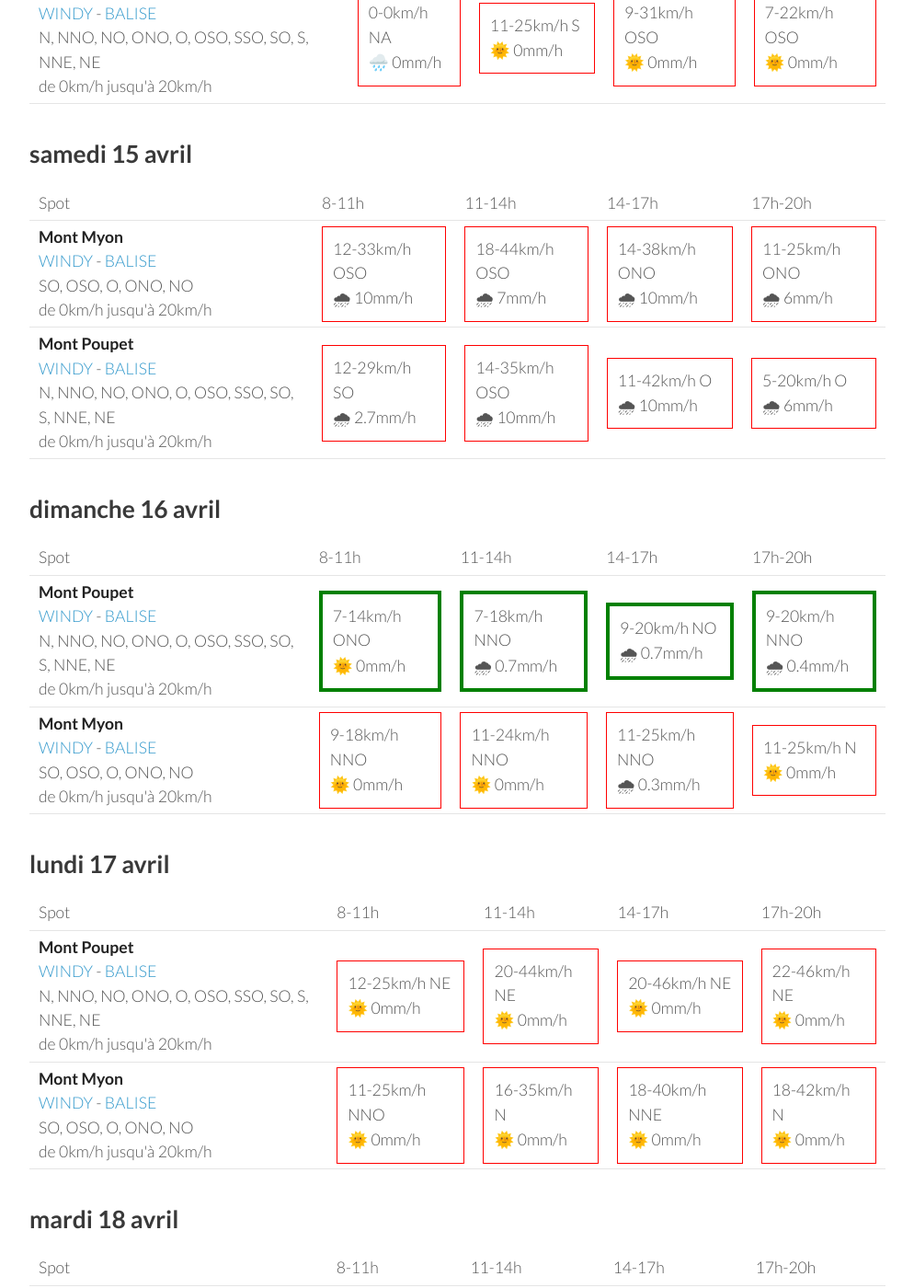
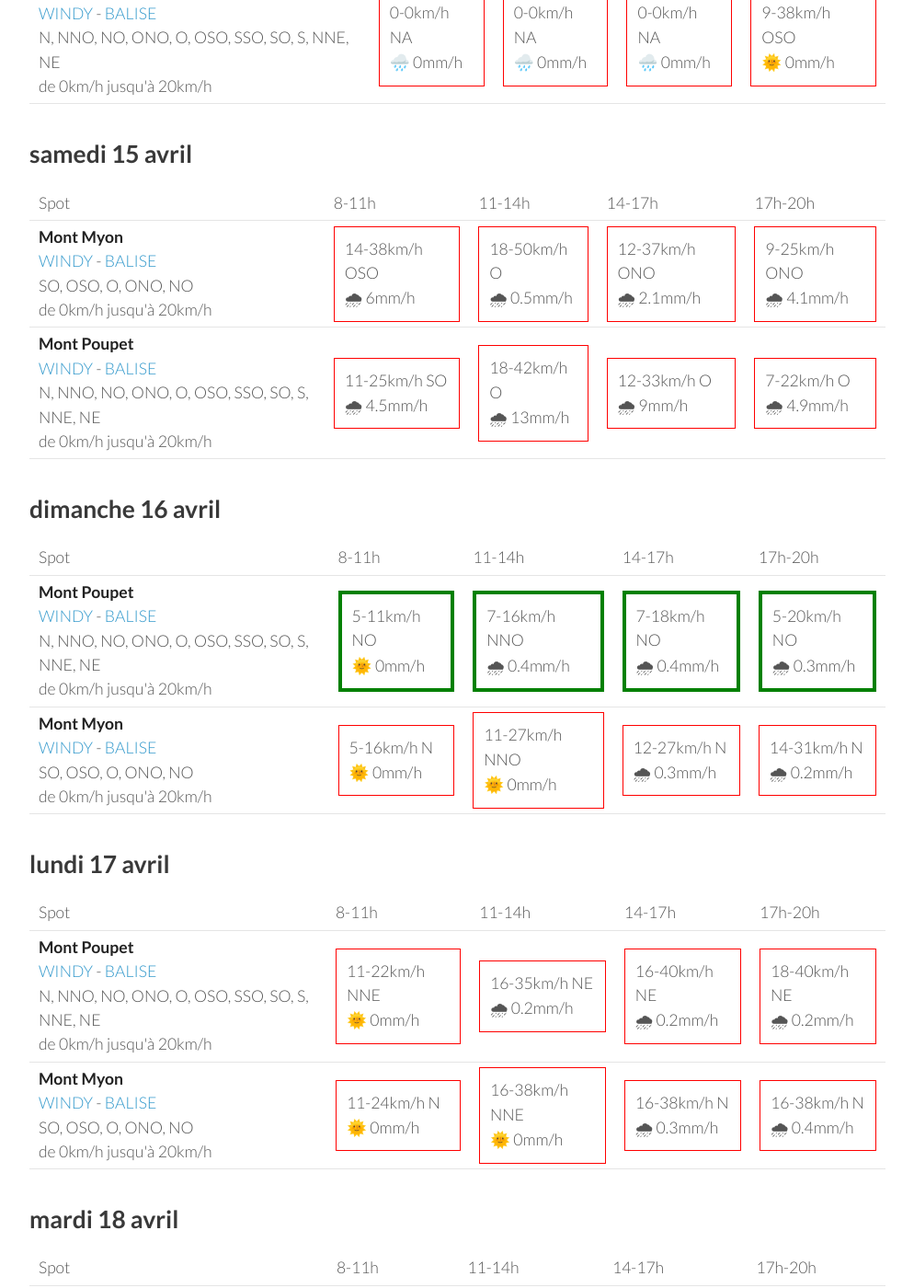
Before and after one commit to parapente-dans-le-nord/parapente-dans-le-nord.github.io, a Jekyll site: the page built from jura.markdown, in a window 1280 px wide and 1400 px high, scrolled down 513 px. Shown: the whole window at 92% size, without its empty margins (26-1020 px from the left). Built offline with Jekyll 4.4.1, drawn with Linux system fonts in a browser that asks for light colours; some of the changed text lies outside the part shown.

Commit message:
update index.markdown

```diff
--- a/jura.markdown
+++ b/jura.markdown
@@ -25,18 +25,18 @@ page mise à jour le vendredi 14 avril 13:20
         <td><strong>Mont Myon</strong><br><a href="https://windy.com/46.331/5.397?45.898,5.394,8,m:eWoagj8">WINDY</a> - <span class=""><a href="http://www.balisemeteo.com/balise.php?idBalise=70">BALISE</a> </span><br> <span class="vent-favorable">SO, OSO, O, ONO, NO</span><br><span class="force-vent">de 0km/h jusqu'à 20km/h</span> </td>
 
             <td><div class="not-flyable"><p>0-0km/h NA</p><p>🌧️ 0mm/h</p></div></td>
-            <td><div class="not-flyable"><p>5-20km/h ESE</p><p>🌞 0mm/h</p></div></td>
-            <td><div class="not-flyable"><p>11-25km/h SO</p><p>🌞 0mm/h</p></div></td>
-            <td><div class="not-flyable"><p>7-31km/h S</p><p>🌞 0.3mm/h</p></div></td>
+            <td><div class="not-flyable"><p>0-0km/h NA</p><p>🌧️ 0mm/h</p></div></td>
+            <td><div class="not-flyable"><p>0-0km/h NA</p><p>🌧️ 0mm/h</p></div></td>
+            <td><div class="not-flyable"><p>9-33km/h SSO</p><p>🌞 0mm/h</p></div></td>
 
     </tr>
 <tr>
         <td><strong>Mont Poupet</strong><br><a href="https://windy.com/46.970/5.876?46.541,5.876,8">WINDY</a> - <span class=""><a href="http://www.balisemeteo.com/balise.php?idBalise=92">BALISE</a> </span><br> <span class="vent-favorable">N, NNO, NO, ONO, O, OSO, SSO, SO, S, NNE, NE</span><br><span class="force-vent">de 0km/h jusqu'à 20km/h</span> </td>
 
             <td><div class="not-flyable"><p>0-0km/h NA</p><p>🌧️ 0mm/h</p></div></td>
-            <td><div class="not-flyable"><p>11-25km/h S</p><p>🌞 0mm/h</p></div></td>
-            <td><div class="not-flyable"><p>9-31km/h OSO</p><p>🌞 0mm/h</p></div></td>
-            <td><div class="not-flyable"><p>7-22km/h OSO</p><p>🌞 0mm/h</p></div></td>
+            <td><div class="not-flyable"><p>0-0km/h NA</p><p>🌧️ 0mm/h</p></div></td>
+            <td><div class="not-flyable"><p>0-0km/h NA</p><p>🌧️ 0mm/h</p></div></td>
+            <td><div class="not-flyable"><p>9-38km/h OSO</p><p>🌞 0mm/h</p></div></td>
 
     </tr>
 
@@ -58,20 +58,20 @@ page mise à jour le vendredi 14 avril 13:20
 <tr>
         <td><strong>Mont Myon</strong><br><a href="https://windy.com/46.331/5.397?45.898,5.394,8,m:eWoagj8">WINDY</a> - <span class=""><a href="http://www.balisemeteo.com/balise.php?idBalise=70">BALISE</a> </span><br> <span class="vent-favorable">SO, OSO, O, ONO, NO</span><br><span class="force-vent">de 0km/h jusqu'à 20km/h</span> </td>
 
-            <td><div class="not-flyable"><p>12-33km/h OSO</p><p>🌧 10mm/h</p></div></td>
-            <td><div class="not-flyable"><p>18-44km/h OSO</p><p>🌧 7mm/h</p></div></td>
-            <td><div class="not-flyable"><p>14-38km/h ONO</p><p>🌧 10mm/h</p></div></td>
-            <td><div class="not-flyable"><p>11-25km/h ONO</p><p>🌧 6mm/h</p></div></td>
+            <td><div class="not-flyable"><p>14-38km/h OSO</p><p>🌧 6mm/h</p></div></td>
+            <td><div class="not-flyable"><p>18-50km/h O</p><p>🌧 0.5mm/h</p></div></td>
+            <td><div class="not-flyable"><p>12-37km/h ONO</p><p>🌧 2.1mm/h</p></div></td>
+            <td><div class="not-flyable"><p>9-25km/h ONO</p><p>🌧 4.1mm/h</p></div></td>
 
 
     </tr>
 <tr>
         <td><strong>Mont Poupet</strong><br><a href="https://windy.com/46.970/5.876?46.541,5.876,8">WINDY</a> - <span class=""><a href="http://www.balisemeteo.com/balise.php?idBalise=92">BALISE</a> </span><br> <span class="vent-favorable">N, NNO, NO, ONO, O, OSO, SSO, SO, S, NNE, NE</span><br><span class="force-vent">de 0km/h jusqu'à 20km/h</span> </td>
 
-            <td><div class="not-flyable"><p>12-29km/h SO</p><p>🌧 2.7mm/h</p></div></td>
-            <td><div class="not-flyable"><p>14-35km/h OSO</p><p>🌧 10mm/h</p></div></td>
-            <td><div class="not-flyable"><p>11-42km/h O</p><p>🌧 10mm/h</p></div></td>
-            <td><div class="not-flyable"><p>5-20km/h O</p><p>🌧 6mm/h</p></div></td>
+            <td><div class="not-flyable"><p>11-25km/h SO</p><p>🌧 4.5mm/h</p></div></td>
+            <td><div class="not-flyable"><p>18-42km/h O</p><p>🌧 13mm/h</p></div></td>
+            <td><div class="not-flyable"><p>12-33km/h O</p><p>🌧 9mm/h</p></div></td>
+            <td><div class="not-flyable"><p>7-22km/h O</p><p>🌧 4.9mm/h</p></div></td>
 
 
     </tr>
@@ -94,20 +94,20 @@ page mise à jour le vendredi 14 avril 13:20
 <tr>
         <td><strong>Mont Poupet</strong><br><a href="https://windy.com/46.970/5.876?46.541,5.876,8">WINDY</a> - <span class=""><a href="http://www.balisemeteo.com/balise.php?idBalise=92">BALISE</a> </span><br> <span class="vent-favorable">N, NNO, NO, ONO, O, OSO, SSO, SO, S, NNE, NE</span><br><span class="force-vent">de 0km/h jusqu'à 20km/h</span> </td>
 
-            <td><div class="flyable"><p>7-14km/h ONO</p><p>🌞 0mm/h</p></div></td>
-            <td><div class="flyable"><p>7-18km/h NNO</p><p>🌧 0.7mm/h</p></div></td>
-            <td><div class="flyable"><p>9-20km/h NO</p><p>🌧 0.7mm/h</p></div></td>
-            <td><div class="flyable"><p>9-20km/h NNO</p><p>🌧 0.4mm/h</p></div></td>
+            <td><div class="flyable"><p>5-11km/h NO</p><p>🌞 0mm/h</p></div></td>
+            <td><div class="flyable"><p>7-16km/h NNO</p><p>🌧 0.4mm/h</p></div></td>
+            <td><div class="flyable"><p>7-18km/h NO</p><p>🌧 0.4mm/h</p></div></td>
+            <td><div class="flyable"><p>5-20km/h NO</p><p>🌧 0.3mm/h</p></div></td>
 
 
     </tr>
 <tr>
         <td><strong>Mont Myon</strong><br><a href="https://windy.com/46.331/5.397?45.898,5.394,8,m:eWoagj8">WINDY</a> - <span class=""><a href="http://www.balisemeteo.com/balise.php?idBalise=70">BALISE</a> </span><br> <span class="vent-favorable">SO, OSO, O, ONO, NO</span><br><span class="force-vent">de 0km/h jusqu'à 20km/h</span> </td>
 
-            <td><div class="not-flyable"><p>9-18km/h NNO</p><p>🌞 0mm/h</p></div></td>
-            <td><div class="not-flyable"><p>11-24km/h NNO</p><p>🌞 0mm/h</p></div></td>
-            <td><div class="not-flyable"><p>11-25km/h NNO</p><p>🌧 0.3mm/h</p></div></td>
-            <td><div class="not-flyable"><p>11-25km/h N</p><p>🌞 0mm/h</p></div></td>
+            <td><div class="not-flyable"><p>5-16km/h N</p><p>🌞 0mm/h</p></div></td>
+            <td><div class="not-flyable"><p>11-27km/h NNO</p><p>🌞 0mm/h</p></div></td>
+            <td><div class="not-flyable"><p>12-27km/h N</p><p>🌧 0.3mm/h</p></div></td>
+            <td><div class="not-flyable"><p>14-31km/h N</p><p>🌧 0.2mm/h</p></div></td>
 
 
     </tr>
@@ -130,20 +130,20 @@ page mise à jour le vendredi 14 avril 13:20
 <tr>
         <td><strong>Mont Poupet</strong><br><a href="https://windy.com/46.970/5.876?46.541,5.876,8">WINDY</a> - <span class=""><a href="http://www.balisemeteo.com/balise.php?idBalise=92">BALISE</a> </span><br> <span class="vent-favorable">N, NNO, NO, ONO, O, OSO, SSO, SO, S, NNE, NE</span><br><span class="force-vent">de 0km/h jusqu'à 20km/h</span> </td>
 
-            <td><div class="not-flyable"><p>12-25km/h NE</p><p>🌞 0mm/h</p></div></td>
-            <td><div class="not-flyable"><p>20-44km/h NE</p><p>🌞 0mm/h</p></div></td>
-            <td><div class="not-flyable"><p>20-46km/h NE</p><p>🌞 0mm/h</p></div></td>
-            <td><div class="not-flyable"><p>22-46km/h NE</p><p>🌞 0mm/h</p></div></td>
+            <td><div class="not-flyable"><p>11-22km/h NNE</p><p>🌞 0mm/h</p></div></td>
+            <td><div class="not-flyable"><p>16-35km/h NE</p><p>🌧 0.2mm/h</p></div></td>
+            <td><div class="not-flyable"><p>16-40km/h NE</p><p>🌧 0.2mm/h</p></div></td>
+            <td><div class="not-flyable"><p>18-40km/h NE</p><p>🌧 0.2mm/h</p></div></td>
 
 
     </tr>
 <tr>
         <td><strong>Mont Myon</strong><br><a href="https://windy.com/46.331/5.397?45.898,5.394,8,m:eWoagj8">WINDY</a> - <span class=""><a href="http://www.balisemeteo.com/balise.php?idBalise=70">BALISE</a> </span><br> <span class="vent-favorable">SO, OSO, O, ONO, NO</span><br><span class="force-vent">de 0km/h jusqu'à 20km/h</span> </td>
 
-            <td><div class="not-flyable"><p>11-25km/h NNO</p><p>🌞 0mm/h</p></div></td>
-            <td><div class="not-flyable"><p>16-35km/h N</p><p>🌞 0mm/h</p></div></td>
-            <td><div class="not-flyable"><p>18-40km/h NNE</p><p>🌞 0mm/h</p></div></td>
-            <td><div class="not-flyable"><p>18-42km/h N</p><p>🌞 0mm/h</p></div></td>
+            <td><div class="not-flyable"><p>11-24km/h N</p><p>🌞 0mm/h</p></div></td>
+            <td><div class="not-flyable"><p>16-38km/h NNE</p><p>🌞 0mm/h</p></div></td>
+            <td><div class="not-flyable"><p>16-38km/h N</p><p>🌧 0.3mm/h</p></div></td>
+            <td><div class="not-flyable"><p>16-38km/h N</p><p>🌧 0.4mm/h</p></div></td>
 
 
     </tr>
@@ -166,20 +166,20 @@ page mise à jour le vendredi 14 avril 13:20
 <tr>
         <td><strong>Mont Myon</strong><br><a href="https://windy.com/46.331/5.397?45.898,5.394,8,m:eWoagj8">WINDY</a> - <span class=""><a href="http://www.balisemeteo.com/balise.php?idBalise=70">BALISE</a> </span><br> <span class="vent-favorable">SO, OSO, O, ONO, NO</span><br><span class="force-vent">de 0km/h jusqu'à 20km/h</span> </td>
 
-            <td><div class="not-flyable"><p>5-16km/h ESE</p><p>🌞 0mm/h</p></div></td>
-            <td><div class="flyable"><p>1-14km/h OSO</p><p>🌞 0mm/h</p></div></td>
-            <td><div class="flyable"><p>5-20km/h NO</p><p>🌞 0mm/h</p></div></td>
-            <td><div class="not-flyable"><p>7-22km/h ONO</p><p>🌞 0mm/h</p></div></td>
+            <td><div class="not-flyable"><p>7-14km/h ESE</p><p>🌞 0mm/h</p></div></td>
+            <td><div class="flyable"><p>5-16km/h ONO</p><p>🌞 0mm/h</p></div></td>
+            <td><div class="not-flyable"><p>9-24km/h NNO</p><p>🌞 0mm/h</p></div></td>
+            <td><div class="not-flyable"><p>7-24km/h NNO</p><p>🌞 0mm/h</p></div></td>
 
 
     </tr>
 <tr>
         <td><strong>Mont Poupet</strong><br><a href="https://windy.com/46.970/5.876?46.541,5.876,8">WINDY</a> - <span class=""><a href="http://www.balisemeteo.com/balise.php?idBalise=92">BALISE</a> </span><br> <span class="vent-favorable">N, NNO, NO, ONO, O, OSO, SSO, SO, S, NNE, NE</span><br><span class="force-vent">de 0km/h jusqu'à 20km/h</span> </td>
 
-            <td><div class="not-flyable"><p>12-29km/h NE</p><p>🌞 0mm/h</p></div></td>
-            <td><div class="not-flyable"><p>18-40km/h ENE</p><p>🌞 0mm/h</p></div></td>
-            <td><div class="not-flyable"><p>16-40km/h ENE</p><p>🌞 0mm/h</p></div></td>
-            <td><div class="not-flyable"><p>16-42km/h NE</p><p>🌞 0mm/h</p></div></td>
+            <td><div class="not-flyable"><p>12-25km/h E</p><p>🌞 0mm/h</p></div></td>
+            <td><div class="not-flyable"><p>11-33km/h ENE</p><p>🌞 0mm/h</p></div></td>
+            <td><div class="not-flyable"><p>16-38km/h NNE</p><p>🌞 0mm/h</p></div></td>
+            <td><div class="not-flyable"><p>18-40km/h NE</p><p>🌞 0mm/h</p></div></td>
 
 
     </tr>
@@ -202,20 +202,20 @@ page mise à jour le vendredi 14 avril 13:20
 <tr>
         <td><strong>Mont Myon</strong><br><a href="https://windy.com/46.331/5.397?45.898,5.394,8,m:eWoagj8">WINDY</a> - <span class=""><a href="http://www.balisemeteo.com/balise.php?idBalise=70">BALISE</a> </span><br> <span class="vent-favorable">SO, OSO, O, ONO, NO</span><br><span class="force-vent">de 0km/h jusqu'à 20km/h</span> </td>
 
-            <td><div class="not-flyable"><p>7-14km/h SE</p><p>🌞 0mm/h</p></div></td>
-            <td><div class="flyable"><p>3-16km/h O</p><p>🌞 0mm/h</p></div></td>
-            <td><div class="not-flyable"><p>3-22km/h O</p><p>🌞 0mm/h</p></div></td>
-            <td><div class="not-flyable"><p>1-22km/h OSO</p><p>🌧 0.2mm/h</p></div></td>
+            <td><div class="not-flyable"><p>5-12km/h SSE</p><p>🌞 0mm/h</p></div></td>
+            <td><div class="flyable"><p>5-18km/h OSO</p><p>🌞 0mm/h</p></div></td>
+            <td><div class="flyable"><p>7-20km/h ONO</p><p>🌞 0mm/h</p></div></td>
+            <td><div class="not-flyable"><p>11-27km/h NNO</p><p>🌞 0mm/h</p></div></td>
 
 
     </tr>
 <tr>
         <td><strong>Mont Poupet</strong><br><a href="https://windy.com/46.970/5.876?46.541,5.876,8">WINDY</a> - <span class=""><a href="http://www.balisemeteo.com/balise.php?idBalise=92">BALISE</a> </span><br> <span class="vent-favorable">N, NNO, NO, ONO, O, OSO, SSO, SO, S, NNE, NE</span><br><span class="force-vent">de 0km/h jusqu'à 20km/h</span> </td>
 
-            <td><div class="not-flyable"><p>9-22km/h SSE</p><p>🌞 0mm/h</p></div></td>
-            <td><div class="flyable"><p>3-16km/h NNO</p><p>🌞 0mm/h</p></div></td>
-            <td><div class="not-flyable"><p>5-24km/h NNO</p><p>🌞 0mm/h</p></div></td>
-            <td><div class="not-flyable"><p>14-33km/h E</p><p>🌧 1.9mm/h</p></div></td>
+            <td><div class="not-flyable"><p>9-20km/h SE</p><p>🌞 0mm/h</p></div></td>
+            <td><div class="flyable"><p>3-20km/h N</p><p>🌞 0mm/h</p></div></td>
+            <td><div class="not-flyable"><p>9-25km/h N</p><p>🌞 0mm/h</p></div></td>
+            <td><div class="not-flyable"><p>16-37km/h NE</p><p>🌞 0mm/h</p></div></td>
 
 
     </tr>
```
Also changed, not shown: other parts of jura.markdown (+1 -1 lines).
